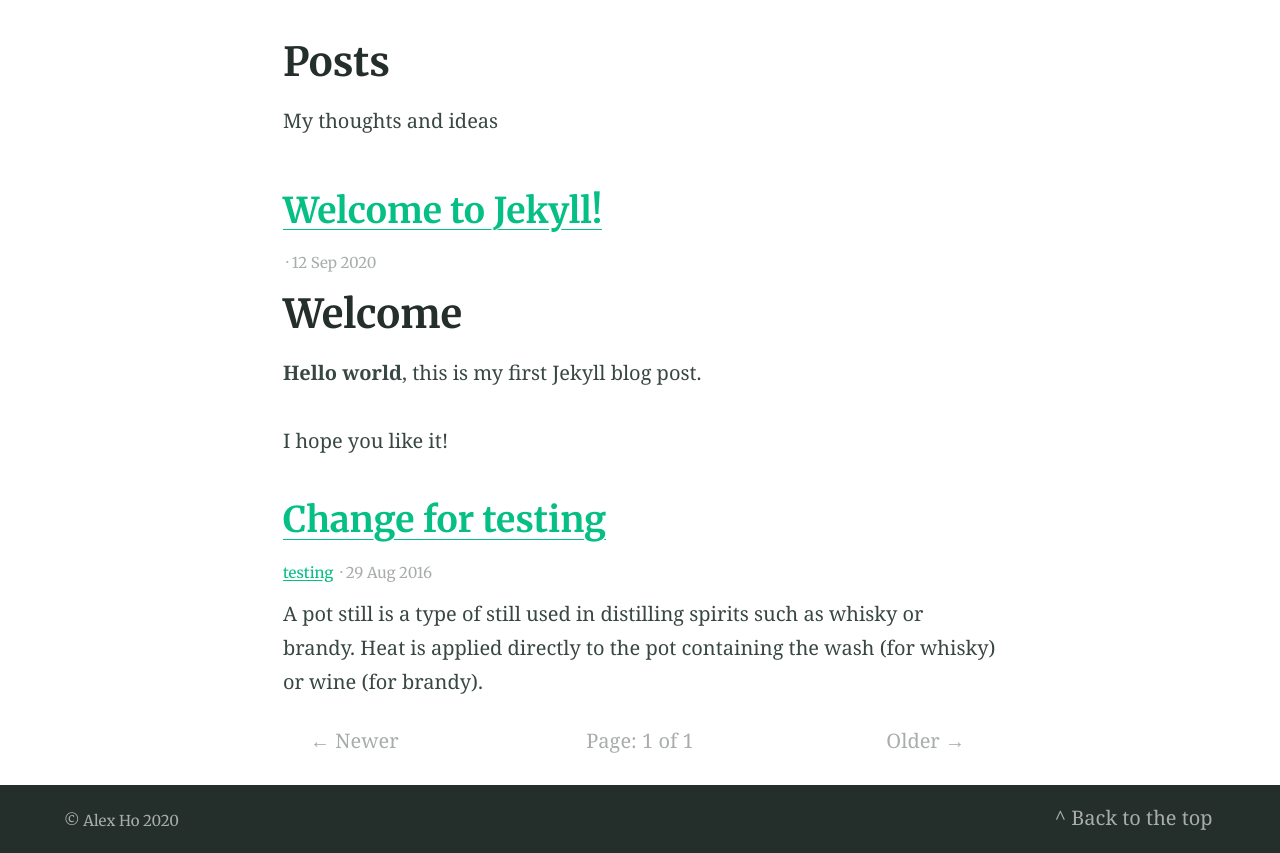
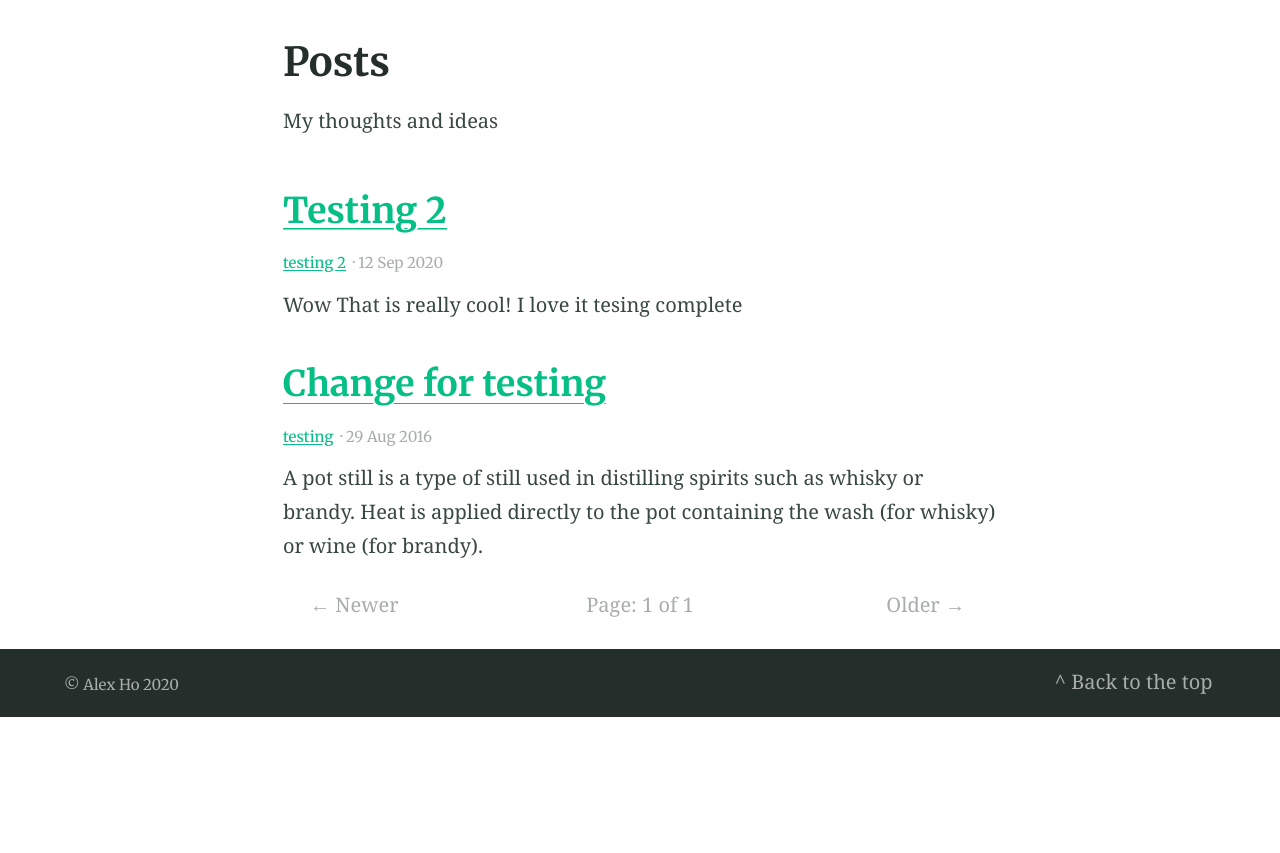
Before and after one commit to aho38/aho38.github.io, a Jekyll site: the page built from blog/index.html, in a window 1280 px wide. Shown: the part 408-1261 px from the top of the page. Built offline with Jekyll 4.4.1, drawn with Linux system fonts in a browser that asks for light colours; the list of posts is cut into pages by our own code; after the commit the page ends 1125 px from its top, so only the background shows below that.

Commit message:
Update 2020-09-12-testing-blog.md

```diff
--- a/_posts/2020-09-12-testing-blog.md
+++ b/_posts/2020-09-12-testing-blog.md
@@ -1,6 +1,14 @@
 ---
-layout: post
-title:  "Welcome to Jekyll!"
+title: Testing 2
+categories:
+- testing 2
+excerpt: |
+  Wow That is really cool! I love it tesing complete
+feature_text: |
+  ## The ML is still hot
+  almost too hot is not good at all. I'm very hungry and I need some instant noodles in my belly
+feature_image: "https://picsum.photos/2560/600?image=733"
+image: "https://picsum.photos/2560/600?image=733"
 ---
 
 # Welcome
```
